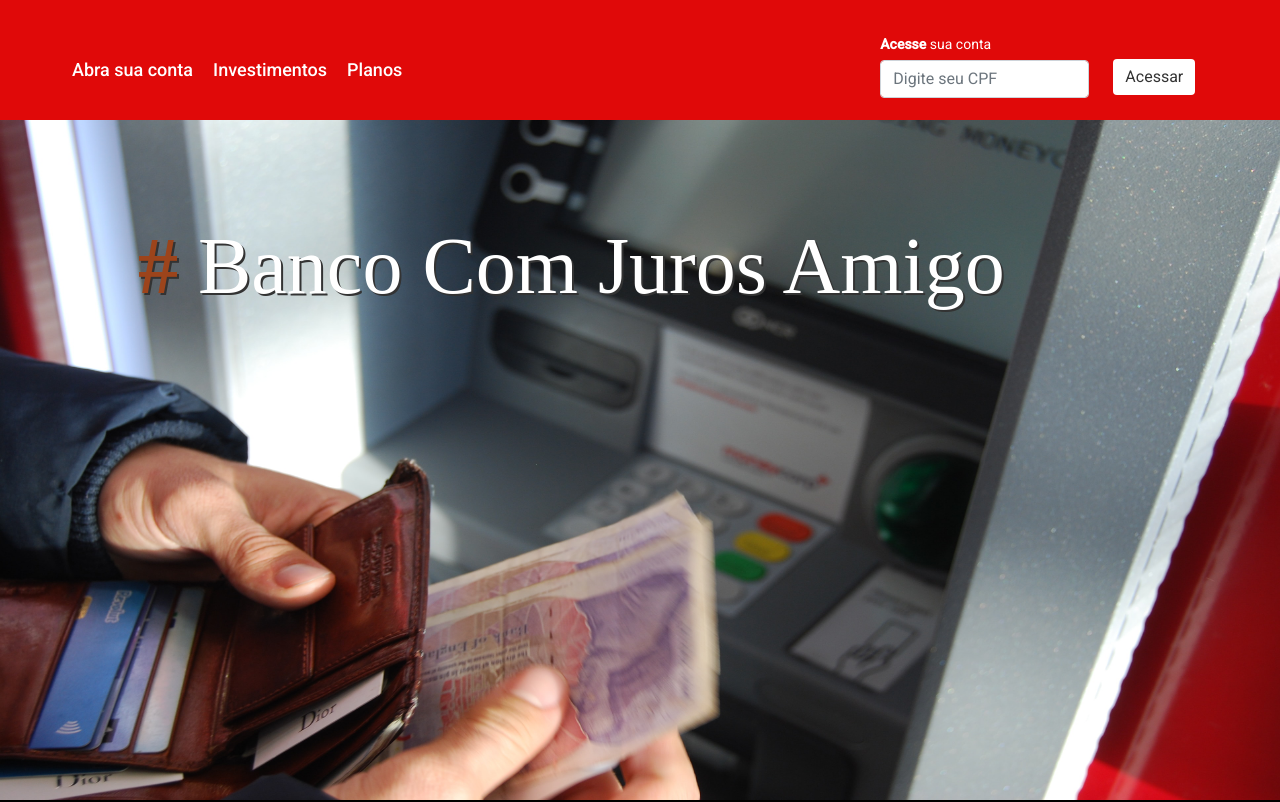
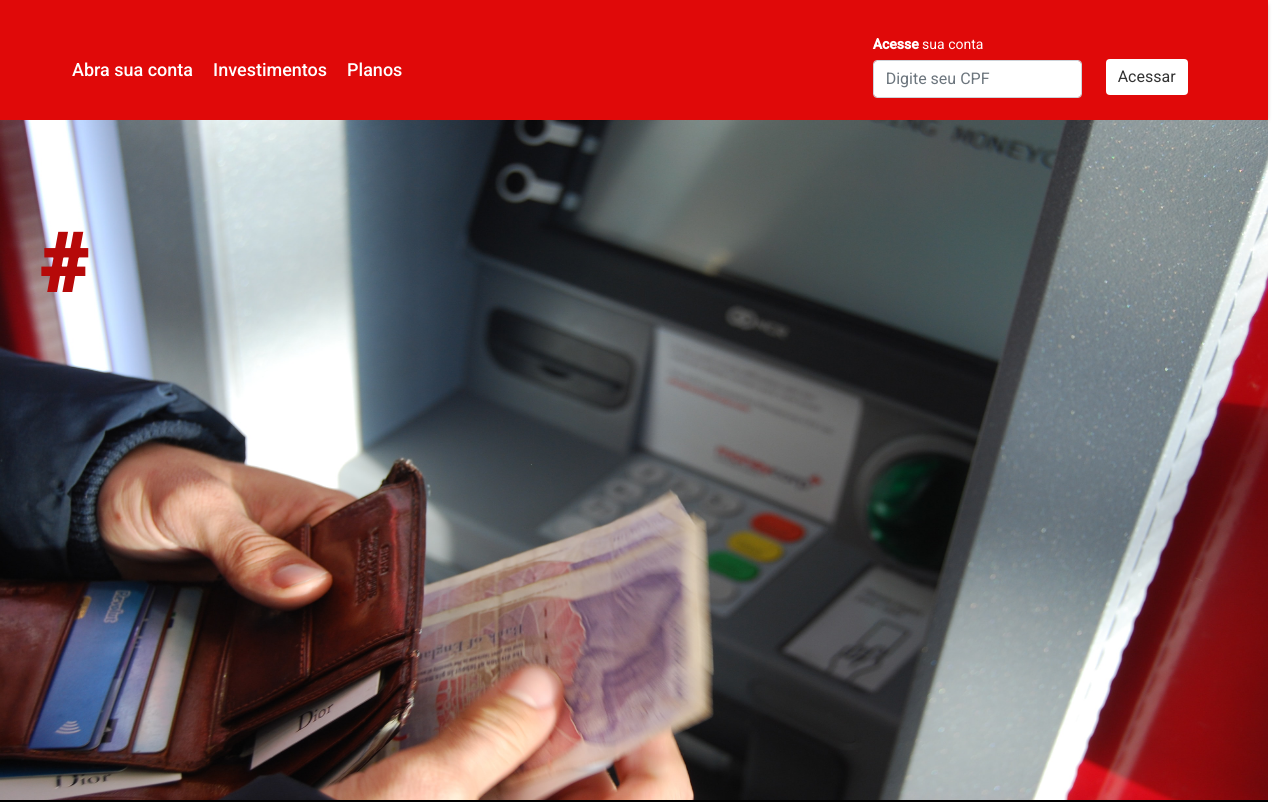
Before and after one commit to wallacewolv/fake-bank, an Angular app: page / in a window 1280 px wide. Shown: the top 802 px of the page. Built offline with nearby package versions, Linux system fonts and the light colour scheme.

Commit message:
feat: Adicionando animação no content e ajustes nos width s da aplicação

```diff
--- a/src/app/components/content/content.component.html
+++ b/src/app/components/content/content.component.html
@@ -1,9 +1,7 @@
 <div class="wrapper-content">
   <div class="box-tile">
-    <h1>
-      <b class="tag">#</b>
-      Banco Com Juros Amigo
-    </h1>
+    <b class="tag">#</b>
+    <h1 class="typing-element"></h1>
   </div>
   <div class="bg_img"></div>
 </div>
--- a/src/app/components/content/content.component.sass
+++ b/src/app/components/content/content.component.sass
@@ -3,7 +3,7 @@
   src: url('https://fonts.gstatic.com/s/poppins/v19/pxiEyp8kv8JHgFVrJJbecmNE.woff2') format('woff2')
 
 .wrapper-content
-  width: 100vw
+  width: 99.1vw
   height: 85vh
   z-index: -9999
   top: -60px
@@ -14,16 +14,20 @@
     left: 10%
     padding: 10px
 
-.wrapper-content h1
+    .tag
+      position: absolute
+      font-size: 60pt
+      color: #b60909
+      top: 15px
+      margin-left: -100px
+      font-weight: bold
+
+.typing-element
   font-size: 60pt
   color: #fff
+  margin-left: -50px
   text-shadow: 2px 2px #333
   font-family: 'Crete Round', serif !important
-
-  .tag
-    font-size: 2-pt
-    color: #9c441b
-    font-weight: bold
 
 .bg_img
   right: 0
--- a/src/app/components/content/content.component.ts
+++ b/src/app/components/content/content.component.ts
@@ -1,4 +1,6 @@
 import { Component, OnInit } from '@angular/core';
+import Typed from 'typed.js';
+
 
 @Component({
   selector: 'fake-bank-content',
@@ -10,6 +12,26 @@ export class ContentComponent implements OnInit {
   constructor() { }
 
   ngOnInit(): void {
+
+    const options = {
+      stringsElement: '#typed-strings',
+      strings: [
+        'Fake Banking com juros amigo',
+        'Peça a portabilidade e venha ser Fake Bankinhg',
+        'Inovador',
+        'Digital',
+        'Seguro'],
+      typeSpeed: 100,
+      backSpeed: 100,
+      backDelay: 200,
+      smartBackspace: true,
+      fadeOut: true,
+      showCursor: false,
+      startDelay: 1000,
+      loop: true
+    };
+
+    const typed = new Typed('.typing-element', options);
   }
 
 }
--- a/src/app/components/footer/footer.component.sass
+++ b/src/app/components/footer/footer.component.sass
@@ -1,5 +1,5 @@
 .wrapper
-  width: 100vw
+  width: 99.1vw
 
   .topicos
     background: #000
--- a/src/app/components/header/header.component.sass
+++ b/src/app/components/header/header.component.sass
@@ -1,5 +1,5 @@
 .wrapper-header
-  width: 100vw
+  width: 99.1vw
   height: 30vh,
   padding: 30px,
   background: #e00909,
```
